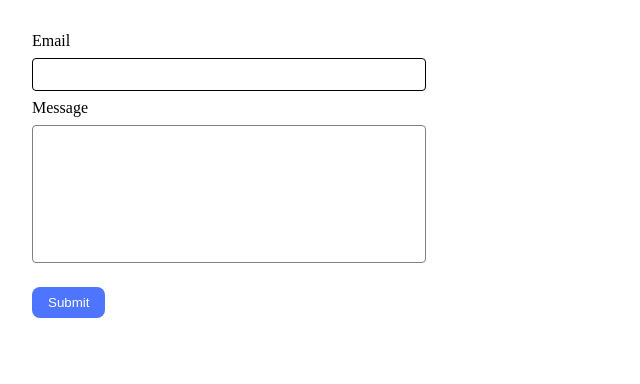
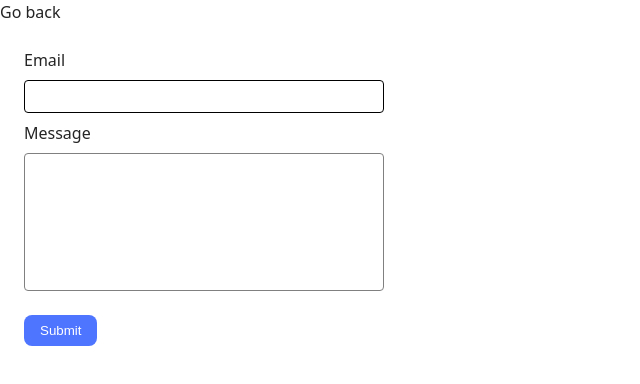
Before and after one commit to AsyyaT/goit-advancedjs-hw-01, a website built with Vite: page src/2-form.html in a window 1280 px wide. Shown: the whole page, without its empty margins (0-640 px from the left). Built offline with nearby package versions, Linux system fonts and the light colour scheme.

Commit message:
update styles.css

```diff
--- a/src/2-form.html
+++ b/src/2-form.html
@@ -5,10 +5,12 @@
     <meta charset="UTF-8">
     <meta name="viewport" content="width=device-width, initial-scale=1.0">
     <title>Form</title>
-    <link rel="stylesheet" href="./css/form.css" />
+    <link rel="stylesheet" href="./css/styles.css" />
 </head>
 
 <body>
+  <p><a href="./index.html">Go back</a></p>
+
     <form class="feedback-form" autocomplete="off">
         <label>
             Email
--- a/src/css/styles.css
+++ b/src/css/styles.css
@@ -16,3 +16,5 @@
 @import url('./badges.css');
 @import url('./back-link.css');
 @import url('./footer.css');
+@import url('./gallery.css');
+@import url('./form.css');
```
Also changed, not shown: src/1-gallery.html (+3 -1 lines).
